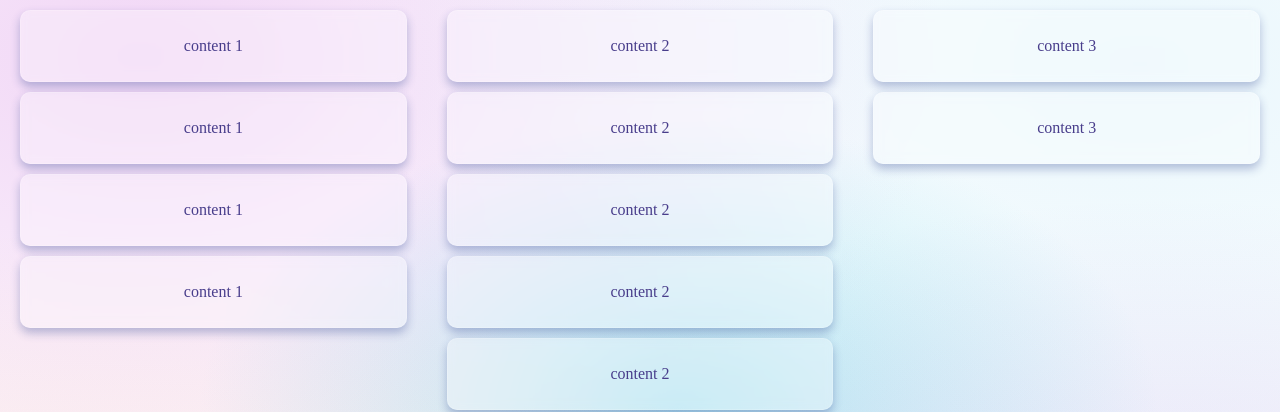
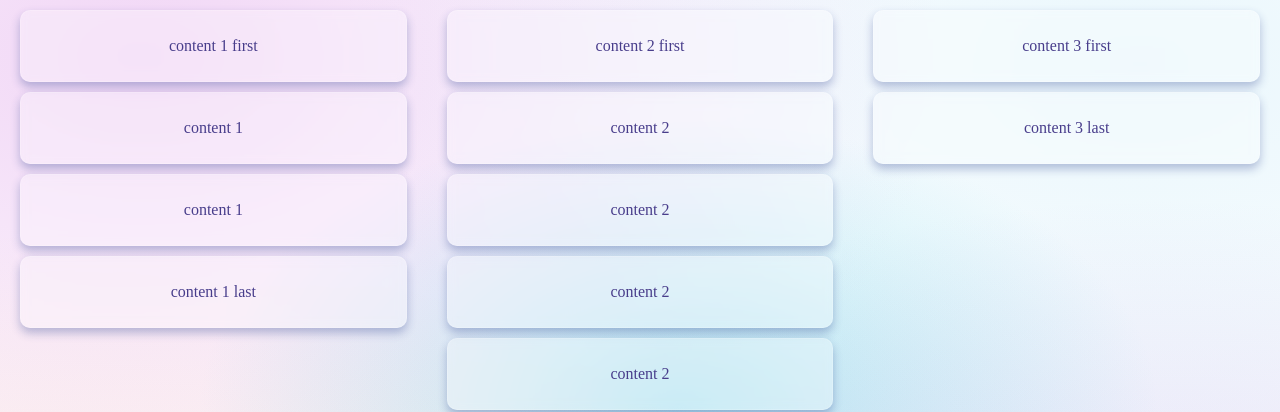
Before and after one commit to simplyRoba/roba-budgets-app, an Angular app: page /budgets in a window 1280 px wide. Shown: the top 412 px of the page. Built offline with nearby package versions, Linux system fonts and the light colour scheme.

Commit message:
add first and last index

```diff
--- a/src/app/overview/overview.component.html
+++ b/src/app/overview/overview.component.html
@@ -2,14 +2,15 @@
   <div class="lanes">
     <div class="lane">
       <div class="lane-scrolling-container">
+        <div class="card glas">content 1 first</div>
         <div class="card glas">content 1</div>
         <div class="card glas">content 1</div>
-        <div class="card glas">content 1</div>
-        <div class="card glas">content 1</div>
+        <div class="card glas">content 1 last</div>
       </div>
     </div>
     <div class="lane">
       <div class="lane-scrolling-container">
+        <div class="card glas">content 2 first</div>
         <div class="card glas">content 2</div>
         <div class="card glas">content 2</div>
         <div class="card glas">content 2</div>
@@ -22,12 +23,14 @@
         <div class="card glas">content 2</div>
         <div class="card glas">content 2</div>
         <div class="card glas">content 2</div>
+        <div class="card glas">content 2</div>
+        <div class="card glas">content 2 last</div>
       </div>
     </div>
     <div class="lane">
       <div class="lane-scrolling-container">
-        <div class="card glas">content 3</div>
-        <div class="card glas">content 3</div>
+        <div class="card glas">content 3 first</div>
+        <div class="card glas">content 3 last</div>
       </div>
     </div>
   </div>
```
